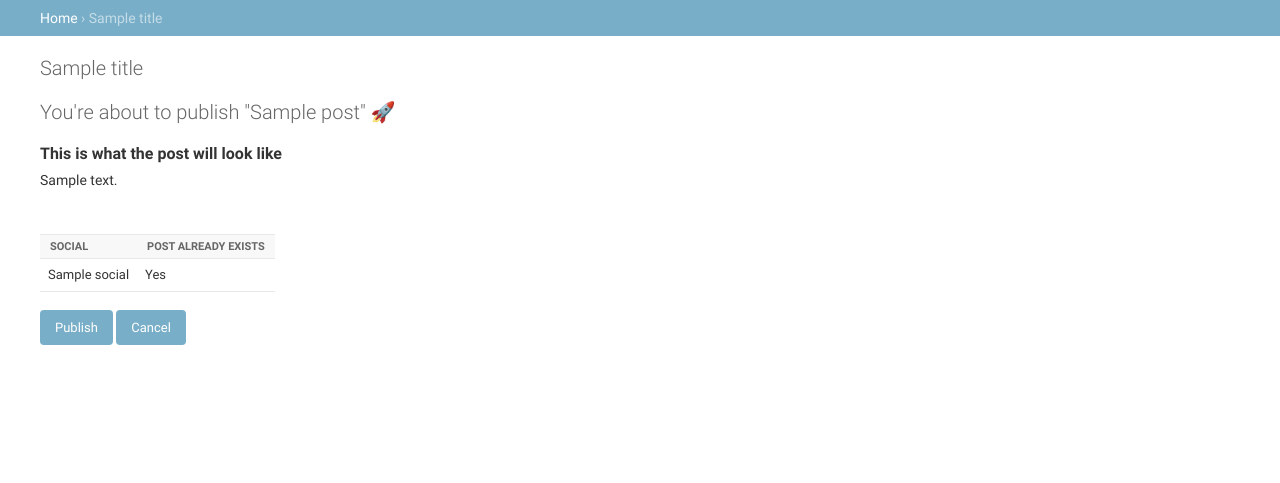
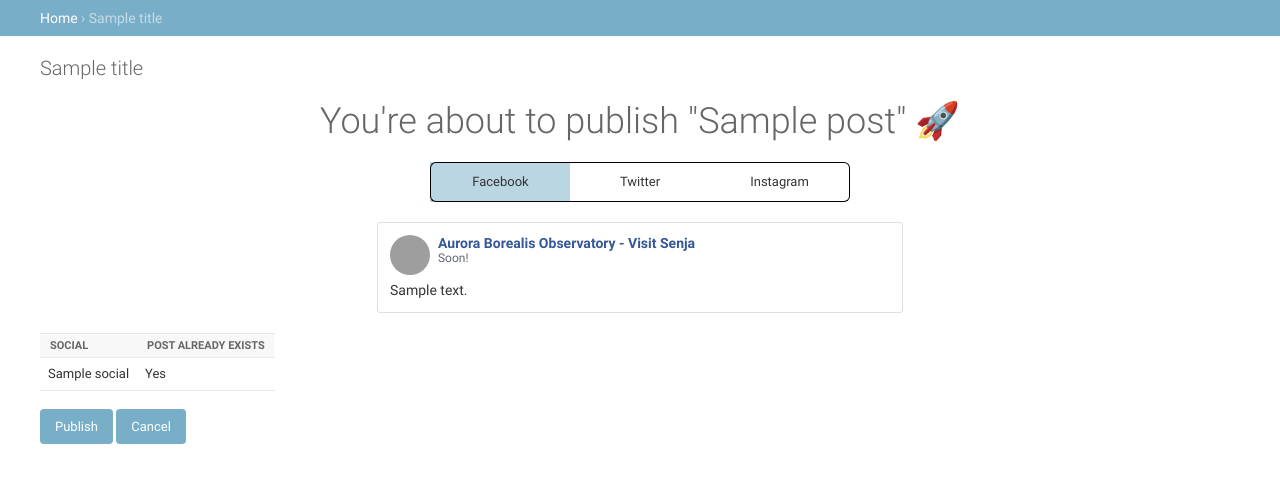
Before and after one commit to marcoacierno/social-manager, a Django app: template templates/admin/posts/publish.html in a window 1280 px wide. Shown: the part 48-531 px from the top of the page. Run offline with Django 3.2, Linux system fonts and the light colour scheme; tables that the repository leaves empty hold one stand-in row (values such as "Sample post"); the template is opened without the code that fills it: values that come from a table or form of the project are taken from there, most other values are stand-ins (such as "Sample title", 1, 10 or a date in 2020); parts of the project's set-up code (start-up, migrations or seed data) failed here and were passed over; grey boxes are pictures that could not be loaded.

Commit message:
New publish page

```diff
--- /dev/null
+++ b/posts/static/css/publish-post.css
@@ -0,0 +1,133 @@
+.publish-post {
+  max-width: 1240px;
+  margin: 0 auto;
+}
+
+.publish-post h1 {
+  font-size: 36px;
+  text-align: center;
+}
+
+.publish-post--tabs--wrapper {
+  display: flex;
+  justify-content: center;
+  align-items: center;
+}
+
+.publish-post--tabs {
+  display: flex;
+  justify-content: center;
+  align-items: center;
+
+  position: relative;
+
+  margin: 0;
+  padding: 0;
+
+  list-style: none;
+  overflow: hidden;
+}
+
+.publish-post--tabs--lamp {
+  position: absolute;
+  top: 0;
+  left: 0;
+
+  width: 140px;
+
+  height: 100%;
+
+  background: #79aec8;
+  opacity: 0.5;
+
+  transition: transform 0.4s;
+}
+
+.publish-post--tabs li {
+  position: relative;
+  width: 140px;
+
+  padding: 9px 40px;
+
+  border: 1px solid #000;
+  border-radius: 6px;
+
+  list-style: none;
+  text-align: center;
+  cursor: pointer;
+
+  box-sizing: border-box;
+}
+
+.publish-post--tabs li:not(.active):hover {
+  background: #79aec850;
+}
+
+.publish-post--tabs li:nth-child(2),
+.publish-post--tabs li:nth-child(3) {
+  border-right: 0;
+  border-top-right-radius: 0;
+  border-bottom-right-radius: 0;
+}
+
+.publish-post--tabs li:last-child,
+.publish-post--tabs li:nth-child(3) {
+  border-left: 0;
+  border-top-left-radius: 0;
+  border-bottom-left-radius: 0;
+}
+
+.publish-post--preview {
+  margin: 20px 0;
+}
+
+/* facebook post preview */
+
+.publish-post--facebook-post {
+  max-width: 500px;
+  width: 100%;
+  margin: 0 auto;
+  padding: 12px 12px 0;
+  border: 1px solid #dddfe2;
+  border-radius: 3px;
+}
+
+.publish-post--facebook-post--author {
+  display: flex;
+}
+
+.publish-post--facebook-post--info {
+  display: flex;
+  flex-direction: column;
+}
+
+.publish-post--facebook-post--info a {
+  color: #365899;
+  font-weight: 600;
+  font-size: 14px;
+}
+
+.publish-post--facebook-post--info span {
+  color: #616770;
+  font-size: 12px;
+}
+
+.publish-post--facebook-post--avatar {
+  width: 40px;
+  height: 40px;
+  display: inline-block;
+
+  border-radius: 50%;
+
+  background-image: url(https://images.pexels.com/photos/774909/pexels-photo-774909.jpeg?auto=compress&cs=tinysrgb&h=650&w=940);
+  background-position: center;
+  background-size: cover;
+
+  margin-right: 8px;
+}
+
+.publish-post--facebook-post--post {
+  margin-top: 6px;
+}
+
+/* facebook preview styles */
--- /dev/null
+++ b/posts/static/js/publish-post.js
@@ -0,0 +1,38 @@
+(function() {
+    let activeTab = null;
+    let movingLamp = null;
+    let previews = {};
+
+    function onPageLoaded(e) {
+        const tabs = document.querySelector(".publish-post--tabs");
+
+        movingLamp = tabs.querySelector(".publish-post--tabs--lamp");
+        // previews = {
+        //     'facebook': document.querySelector('.publish-post--preview #preview--facebook'),
+        // }
+
+        [...tabs.querySelectorAll("li")].forEach(tab => {
+            if (tab.classList.contains("active")) {
+                activeTab = tab;
+            }
+
+            tab.addEventListener("click", onTabChange.bind(null, tab));
+        });
+    }
+
+    function onTabChange(tab, e) {
+        activeTab.classList.remove("active");
+        activeTab = tab;
+
+        const index = parseInt(tab.getAttribute("data-index"), 10);
+        movingLamp.style.transform = `translateX(${100 * index}%)`;
+
+        activeTab.classList.add("active");
+
+        showPreview(activeTab.getAttribute("data-preview-type"));
+    }
+
+    function showPreview(type) {}
+
+    window.addEventListener("load", onPageLoaded);
+})();
--- a/templates/admin/posts/publish.html
+++ b/templates/admin/posts/publish.html
@@ -1,10 +1,40 @@
 {% extends "admin/base_site.html" %}
+{% load static %}
+
+{% block extrahead %}
+    <script type="text/javascript" src="{% static 'js/publish-post.js' %}" type="text/javascript"></script>
+    <link rel="stylesheet" href="{% static 'css/publish-post.css' %}" type="text/css">
+{% endblock %}
+
 {% block content %}
+<div class="publish-post">
     <h1>You're about to publish "{{post.title}}" 🚀</h1>
-    <h2>This is what the post will look like</h2>
-    <p>{{post.content}}</p>
+    <div class="publish-post--tabs--wrapper">
+        <ul class="publish-post--tabs">
+            <span class="publish-post--tabs--lamp"></span>
+            <li data-preview-type="fb" data-index="0" class="active">Facebook</li>
+            <li data-preview-type="tw" data-index="1">Twitter</li>
+            <li data-preview-type="ig" data-index="2">Instagram</li>
+        </ul>
+    </div>
 
-    <br /><br />
+    <div class="publish-post--preview">
+        <div class="publish-post--facebook-post">
+            <div class="publish-post--facebook-post--author">
+                <span class="publish-post--facebook-post--avatar"></span>
+                <div class="publish-post--facebook-post--info">
+                    <a>Aurora Borealis Observatory - Visit Senja</a>
+                    <span>Soon!</span>
+                </div>
+            </div>
+            <div class="publish-post--facebook-post--post">
+                {{post.content|linebreaks}}
+            </div>
+        </div>
+    </div>
+
+    <template id="preview--facebook">
+    </template>
 
     <table>
         <thead>
@@ -28,4 +58,5 @@
         <input type="submit" name="_publish" value="Publish" />
         <input type="submit" name="_cancel" value="Cancel" />
     <form>
+</div>
 {% endblock %}
```
